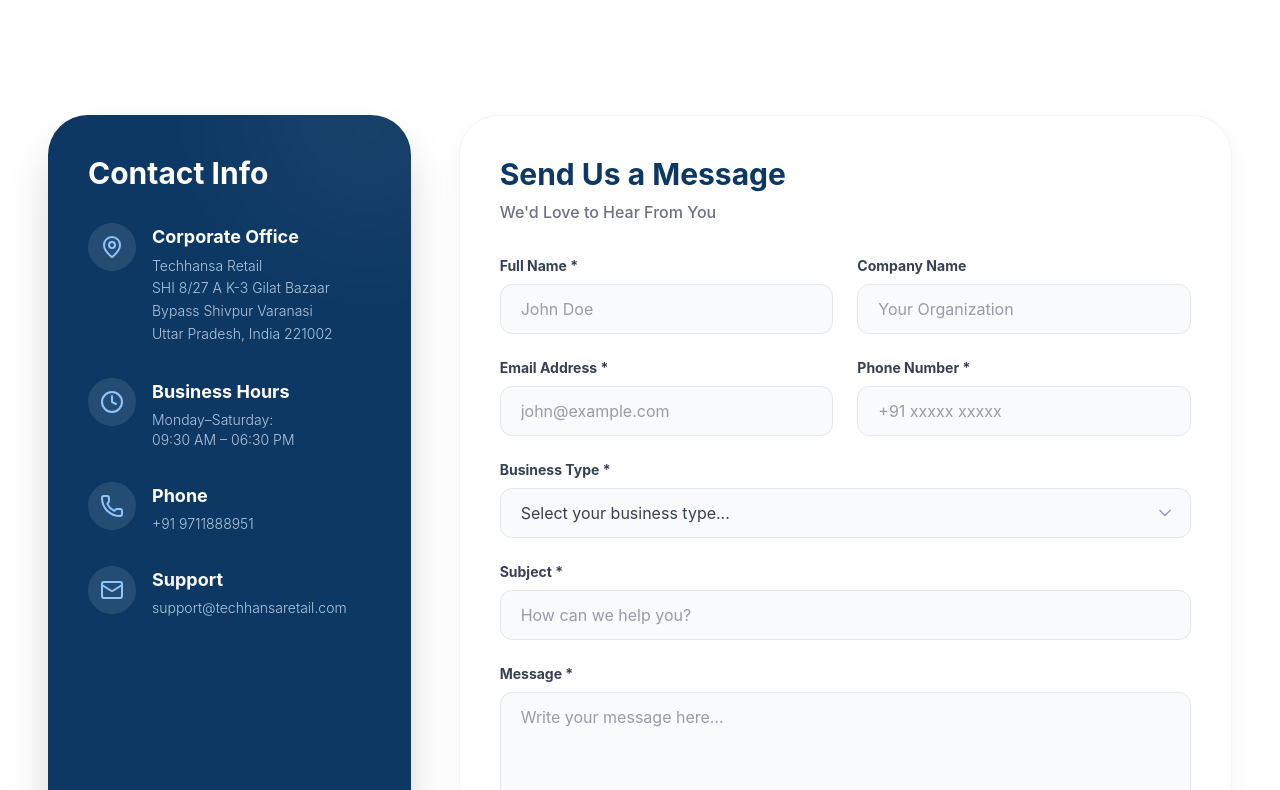
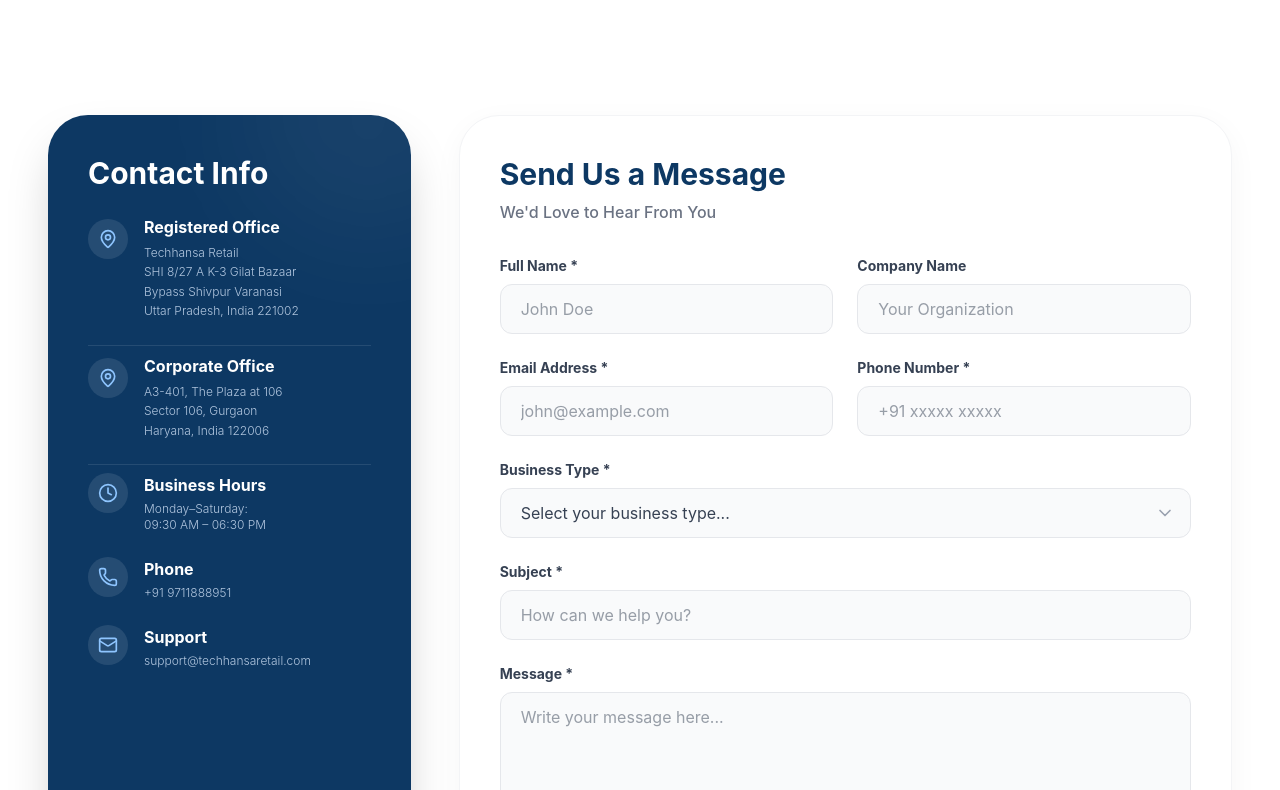
Before and after one commit to TechhansaSupport/Techhansa-Retail, a React (Vite) app in the folder Frontend-Retail/: page /contact in a window 1280 px wide. Shown: the part 790-1580 px from the top of the page. Built offline with nearby package versions, Linux system fonts and the light colour scheme.

Commit message:
corporate office added in contact form

```diff
--- a/Frontend-Retail/src/Pages/contact.jsx
+++ b/Frontend-Retail/src/Pages/contact.jsx
@@ -177,43 +177,72 @@
       </section>
 
       {/* --- CONTACT INFO & FORM SECTION --- */}
-      <section id='contactform' className="relative z-10 py-16 px-6 lg:px-12 max-w-7xl mx-auto">
+      <section id="contactform" className="relative z-10 py-16 px-6 lg:px-12 max-w-7xl mx-auto">
         <div className="grid lg:grid-cols-3 gap-8 lg:gap-12">
-
-          {/* LEFT: Contact Information Card */}
-          <motion.div initial={{ opacity: 0, x: -30 }} whileInView={{ opacity: 1, x: 0 }} viewport={{ once: true }} transition={{ duration: 0.6 }} className="lg:col-span-1 bg-[#0d3863] rounded-[2.5rem] p-10 text-white shadow-2xl relative overflow-hidden flex flex-col justify-between">
+         {/* LEFT: Contact Information Card (Fixed Selection Colors) */}
+          <motion.div
+            initial={{ opacity: 0, x: -30 }}
+            whileInView={{ opacity: 1, x: 0 }}
+            viewport={{ once: true }}
+            transition={{ duration: 0.6 }}
+            className="lg:col-span-1 bg-[#0d3863] rounded-[2.5rem] p-8 lg:p-10 text-white shadow-2xl relative overflow-hidden flex flex-col justify-between selection:bg-white selection:text-[#0d3863]"
+          >
             <div className="absolute top-0 right-0 w-64 h-64 bg-white/5 rounded-full blur-3xl -translate-y-1/2 translate-x-1/3"></div>
             <div className="relative z-10">
-              <h3 className="text-3xl font-bold mb-8">Contact Info</h3>
-              <div className="space-y-8">
+              <h3 className="text-3xl font-bold mb-6">Contact Info</h3>
+              <div className="space-y-6">
+
+                {/* Registered Office */}
                 <div className="flex items-start gap-4">
-                  <div className="w-12 h-12 rounded-full bg-white/10 flex items-center justify-center shrink-0"><MapPin className="w-6 h-6 text-blue-300" /></div>
+                  <div className="w-10 h-10 rounded-full bg-white/10 flex items-center justify-center shrink-0 mt-1"><MapPin className="w-5 h-5 text-blue-300" /></div>
                   <div>
-                    <p className="font-bold text-lg mb-1">Corporate Office</p>
-                    <p className="text-blue-100/80 leading-relaxed font-light text-sm">Techhansa Retail<br />SHI 8/27 A K-3 Gilat Bazaar<br />Bypass Shivpur Varanasi<br />Uttar Pradesh, India 221002</p>
+                    <p className="font-bold text-base mb-1 text-white">Registered Office</p>
+                    <p className="text-blue-100/80 leading-relaxed font-light text-xs">Techhansa Retail<br />SHI 8/27 A K-3 Gilat Bazaar<br />Bypass Shivpur Varanasi<br />Uttar Pradesh, India 221002</p>
                   </div>
                 </div>
+
+                {/* Subtle Divider */}
+                <hr className="border-white/10 my-2" />
+
+                {/* Corporate Office */}
                 <div className="flex items-start gap-4">
-                  <div className="w-12 h-12 rounded-full bg-white/10 flex items-center justify-center shrink-0"><Clock className="w-6 h-6 text-blue-300" /></div>
+                  <div className="w-10 h-10 rounded-full bg-white/10 flex items-center justify-center shrink-0 mt-1"><MapPin className="w-5 h-5 text-blue-300" /></div>
                   <div>
-                    <p className="font-bold text-lg mb-1">Business Hours</p>
-                    <p className="text-blue-100/80 font-light text-sm">Monday–Saturday:<br />09:30 AM – 06:30 PM</p>
+                    <p className="font-bold text-base mb-1 text-white">Corporate Office</p>
+                    <p className="text-blue-100/80 leading-relaxed font-light text-xs">A3-401, The Plaza at 106<br />Sector 106, Gurgaon<br />Haryana, India 122006</p>
                   </div>
                 </div>
+
+                {/* Subtle Divider */}
+                <hr className="border-white/10 my-2" />
+
+                {/* Business Hours */}
                 <div className="flex items-start gap-4">
-                  <div className="w-12 h-12 rounded-full bg-white/10 flex items-center justify-center shrink-0"><Phone className="w-6 h-6 text-blue-300" /></div>
+                  <div className="w-10 h-10 rounded-full bg-white/10 flex items-center justify-center shrink-0"><Clock className="w-5 h-5 text-blue-300" /></div>
                   <div>
-                    <p className="font-bold text-lg mb-1">Phone</p>
-                    <p className="text-blue-100/80 font-light text-sm">+91 9711888951</p>
+                    <p className="font-bold text-base mb-1 text-white">Business Hours</p>
+                    <p className="text-blue-100/80 font-light text-xs">Monday–Saturday:<br />09:30 AM – 06:30 PM</p>
                   </div>
                 </div>
+
+                {/* Phone */}
                 <div className="flex items-start gap-4">
-                  <div className="w-12 h-12 rounded-full bg-white/10 flex items-center justify-center shrink-0"><Mail className="w-6 h-6 text-blue-300" /></div>
+                  <div className="w-10 h-10 rounded-full bg-white/10 flex items-center justify-center shrink-0"><Phone className="w-5 h-5 text-blue-300" /></div>
                   <div>
-                    <p className="font-bold text-lg mb-1">Support</p>
-                    <p className="text-blue-100/80 font-light text-sm">support@techhansaretail.com</p>
+                    <p className="font-bold text-base mb-1 text-white">Phone</p>
+                    <p className="text-blue-100/80 font-light text-xs">+91 9711888951</p>
                   </div>
                 </div>
+
+                {/* Support Email */}
+                <div className="flex items-start gap-4">
+                  <div className="w-10 h-10 rounded-full bg-white/10 flex items-center justify-center shrink-0"><Mail className="w-5 h-5 text-blue-300" /></div>
+                  <div>
+                    <p className="font-bold text-base mb-1 text-white">Support</p>
+                    <p className="text-blue-100/80 font-light text-xs break-all">support@techhansaretail.com</p>
+                  </div>
+                </div>
+
               </div>
             </div>
           </motion.div>
```
